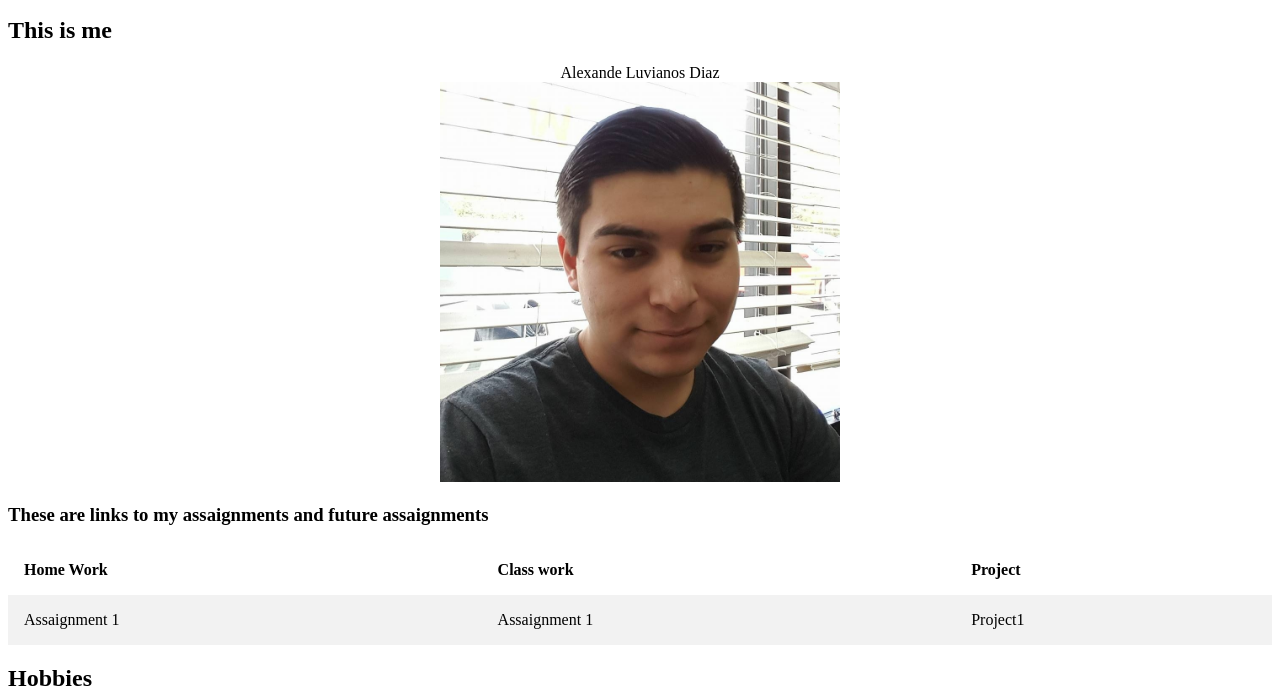
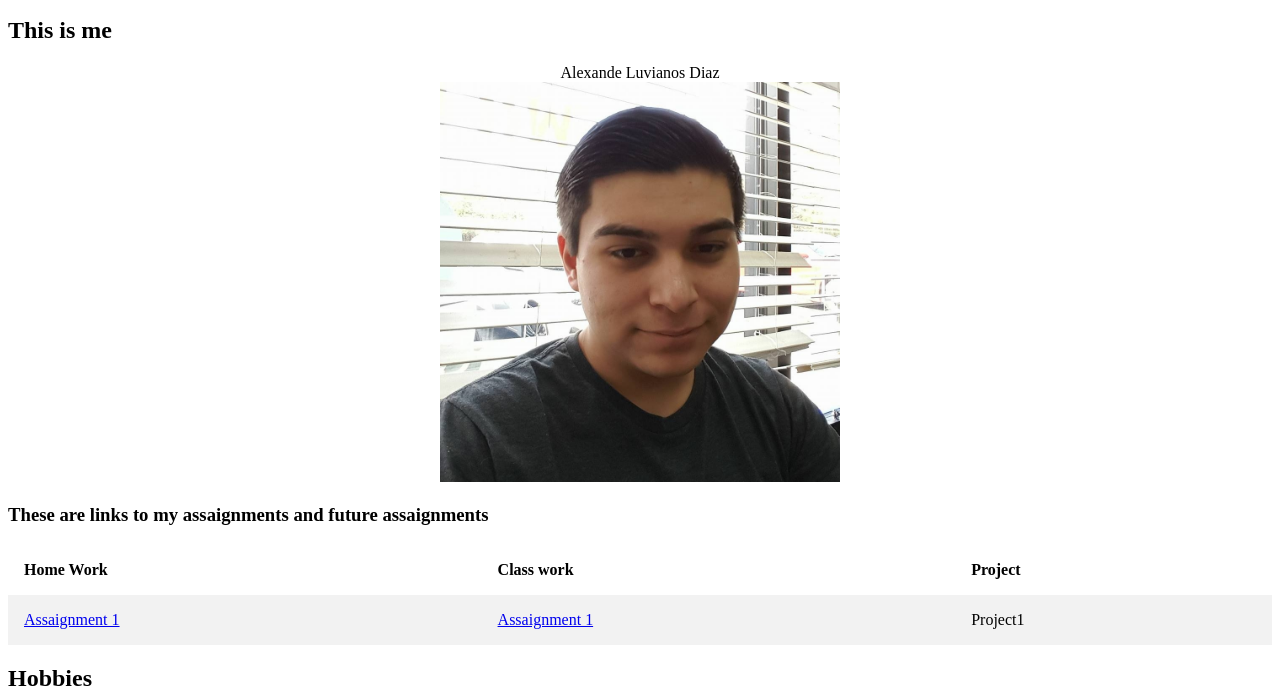
Before and after one commit to FoolyxCooly/FoolyxCooly.github.io, a plain HTML site: page index.html in a window 1280 px wide. Shown: the part 101-800 px from the top of the page. Drawn offline with Linux system fonts and the light colour scheme.

Commit message:
Update index.html

```diff
--- a/index.html
+++ b/index.html
@@ -17,8 +17,8 @@
     <th>Project</th>
   </tr>
   <tr>
-    <td>Assaignment 1</td>
-    <td>Assaignment 1</td>
+    <td><a href="codd.cs.gsu.edu/~adiaz23/indec.html">Assaignment 1</a></td>
+    <td><a href="foolyxcooly.github.io/index.html">Assaignment 1</a></td>
     <td>Project1</td>
   </tr>
 </table>
```
